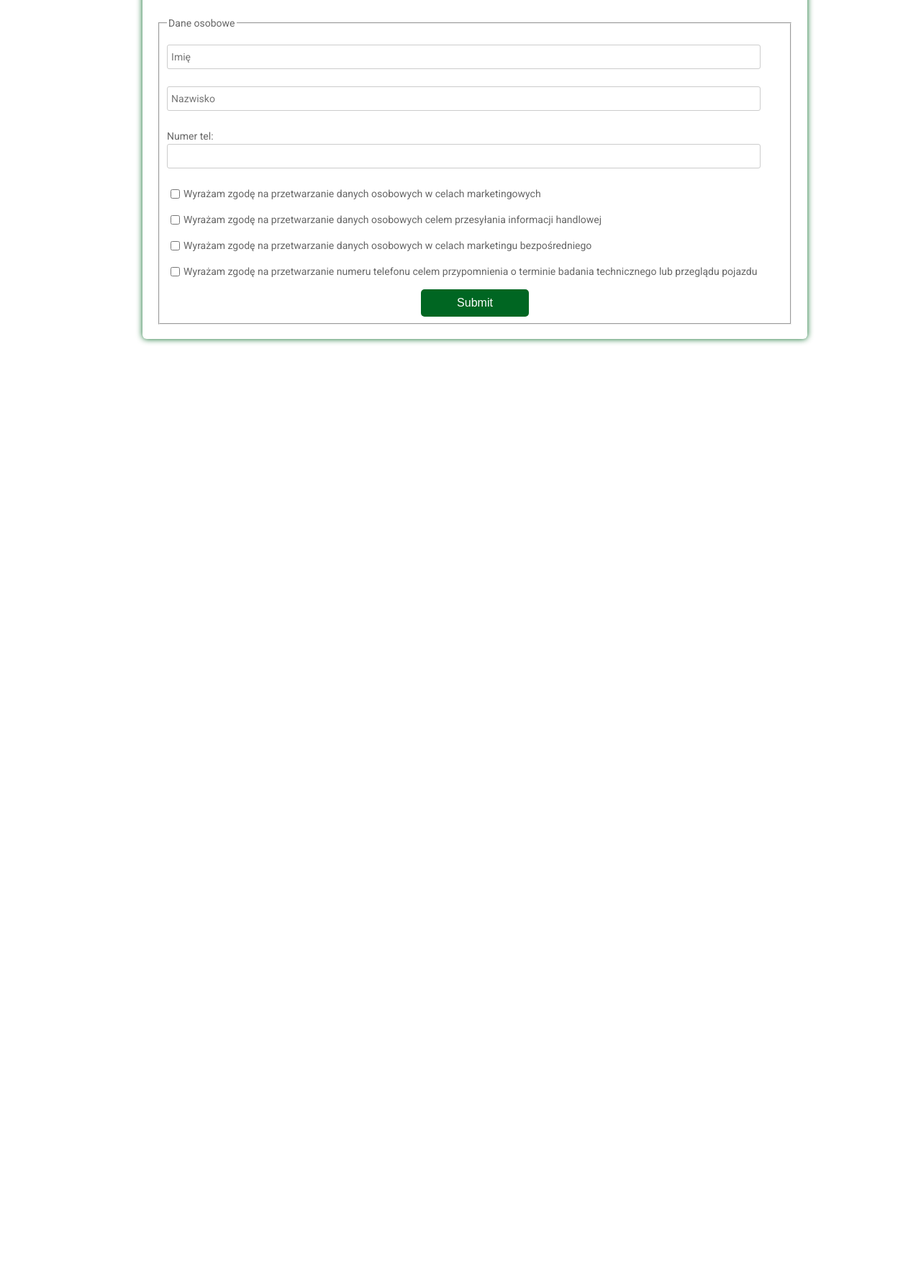
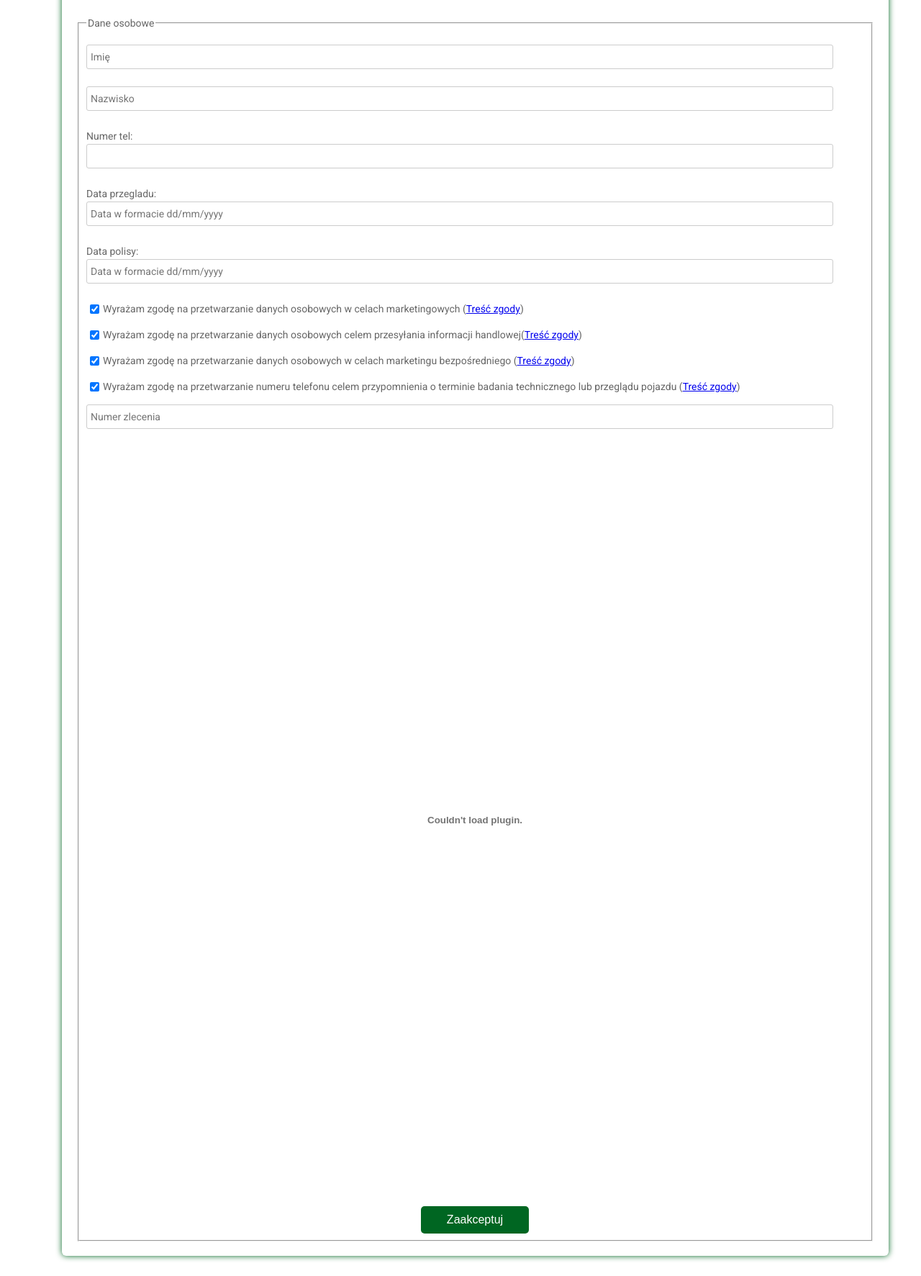
Before and after one commit to FilipPawlak/RODO_APP, a Django app: page /test/ in a window 1280 px wide. Shown: the part 349-2122 px from the top of the page at 72% size. Before the commit the page ends 827 px from the top, so only its background shows below. Run offline with Django 3.2, Linux system fonts and the light colour scheme; some libraries are stand-ins or nearby versions.

Commit message:
New datefields added for future sms services. PDF viewer added to template

```diff
--- a/src/MAIN_FORM/forms.py
+++ b/src/MAIN_FORM/forms.py
@@ -1,36 +1,68 @@
 from django import forms
 from phonenumber_field.formfields import PhoneNumberField
 from .models import MainForm
+from django.utils.safestring import mark_safe
+
 
 class RodoForm(forms.ModelForm):
 	Imię          		    = forms.CharField(label='',
 								  widget = forms.TextInput(
 								  attrs = {"placeholder":"Imię"}))
+
 	Nazwisko                = forms.CharField(label='',
 								  widget = forms.TextInput(
 								  attrs = {"placeholder":"Nazwisko"}))
+
 	Numer_tel               = PhoneNumberField(widget=forms.TextInput(
 									attrs={'placeholder': ('Numer telefonu')}),
 									label=(""))
 
-	ZgodaMarketing          = forms.BooleanField(widget= forms.CheckboxInput(),
-												label=("Wyrażam zgodę na przetwarzanie danych osobowych w celach marketingowych"),
-												label_suffix = (""),
-												required = False)
-	ZgodaInfHandlowa        = forms.BooleanField(widget= forms.CheckboxInput(),
-												label=("Wyrażam zgodę na przetwarzanie danych osobowych celem przesyłania informacji handlowej"),
-												label_suffix = (""),
-												required = False)
-	ZgodaMarketingBezp      = forms.BooleanField(widget= forms.CheckboxInput(),
-												label=("Wyrażam zgodę na przetwarzanie danych osobowych w celach marketingu bezpośredniego"),
-												label_suffix = (""),
-												required = False)
-	ZgodaPrzeglad           = forms.BooleanField(widget= forms.CheckboxInput(),
-												label=("Wyrażam zgodę na przetwarzanie numeru telefonu celem przypomnienia o terminie badania technicznego lub przeglądu pojazdu"),
-												label_suffix = (""),
-												required = False)
+	Data_przegladu          = forms.DateField(
+									widget=forms.DateInput(
+									format='%d/%m/%Y',
+									attrs={'class': 'myDateClass',
+			  							   'placeholder': 'Data w formacie dd/mm/yyyy'}),
+									input_formats=('%d/%m/%Y',),
+									)
+
+	Data_polisy          = forms.DateField(
+									widget=forms.DateInput(
+									format='%d/%m/%Y',
+									attrs={'class': 'myDateClass',
+			  							   'placeholder': 'Data w formacie dd/mm/yyyy'}),
+									input_formats=('%d/%m/%Y',),
+									)
 
 
+
+	ZgodaMarketing          = forms.BooleanField(widget= forms.CheckboxInput(),
+												 initial=True,
+												 label=mark_safe('Wyrażam zgodę na przetwarzanie danych osobowych w celach marketingowych (<a href="www.google.com" target="_blank">Treść zgody</a>)'),
+												 label_suffix = (""),
+												 required = False)
+
+	ZgodaInfHandlowa        = forms.BooleanField(widget= forms.CheckboxInput(),
+												 initial=True,
+												 label=mark_safe('Wyrażam zgodę na przetwarzanie danych osobowych celem przesyłania informacji handlowej(<a href="www.google.com" target="_blank">Treść zgody</a>)'),
+												 label_suffix = (""),
+												 required = False)
+
+	ZgodaMarketingBezp      = forms.BooleanField(widget= forms.CheckboxInput(),
+												 initial=True,
+												 label=mark_safe('Wyrażam zgodę na przetwarzanie danych osobowych w celach marketingu bezpośredniego (<a href="www.google.com" target="_blank">Treść zgody</a>)'),
+												 label_suffix = (""),
+												 required = False)
+
+	ZgodaPrzeglad           = forms.BooleanField(widget= forms.CheckboxInput(),
+												 initial=True,
+												 label=mark_safe('Wyrażam zgodę na przetwarzanie numeru telefonu celem przypomnienia o terminie badania technicznego lub przeglądu pojazdu (<a href="www.google.com" target="_blank">Treść zgody</a>)'),
+												 label_suffix = (""),
+												 required = False)
+
+	NumerZlecenia			= forms.CharField(label='',
+											  required=False,
+								  			  widget = forms.TextInput(
+								              attrs = {"placeholder":"Numer zlecenia"}))
 
 
 
@@ -40,8 +72,11 @@ class RodoForm(forms.ModelForm):
 			'Imię',
 			'Nazwisko',
 			'Numer_tel',
+			'Data_przegladu',
+			'Data_polisy',
 			'ZgodaMarketing',
 			'ZgodaInfHandlowa',
 			'ZgodaMarketingBezp',
 			'ZgodaPrzeglad',
+			'NumerZlecenia',
 		]
--- a/src/MAIN_FORM/models.py
+++ b/src/MAIN_FORM/models.py
@@ -7,7 +7,10 @@ class MainForm(models.Model):
 	Imię      			= models.CharField(max_length=30)
 	Nazwisko  			= models.CharField(max_length=30)
 	Numer_tel 			= PhoneNumberField()
-	ZgodaMarketing   	= models.BooleanField(default=False)
-	ZgodaInfHandlowa   	= models.BooleanField(default=False)
-	ZgodaMarketingBezp  = models.BooleanField(default=False)
-	ZgodaPrzeglad   	= models.BooleanField(default=False)
+	Data_przegladu		= models.DateField(null=True, blank=True)
+	Data_polisy			= models.DateField(null=True, blank=True	)
+	ZgodaMarketing   	= models.BooleanField(default=True)
+	ZgodaInfHandlowa   	= models.BooleanField(default=True)
+	ZgodaMarketingBezp  = models.BooleanField(default=True)
+	ZgodaPrzeglad   	= models.BooleanField(default=True)
+	NumerZlecenia       = models.CharField(max_length=50, null=True, blank=True)
--- a/src/MAIN_FORM/templates/home_with_css.html
+++ b/src/MAIN_FORM/templates/home_with_css.html
@@ -9,8 +9,6 @@
       min-height: 100%;
       }
       body, div, form, input, select, textarea, label, p {
-/*      padding: 0;
-      margin: 0;*/
       outline: none;
       font-family: Roboto, Arial, sans-serif;
       font-size: 14px;
@@ -49,7 +47,6 @@
       .banner {
       position: relative;
       height: 300px;
-      background-image: url("/uploads/media/default/0001/02/e2502bb5e1dab7d5cc9b011c745033821aad632c.jpeg");
       background-size: cover;
       display: flex;
       justify-content: center;
@@ -115,10 +112,11 @@ cursor: pointer;
     </style>
   </head>
   <body>
+  {% load static %}
     <div class="testbox">
       <form>
         <div class="banner">
-          <h1>Zgody marketingowe</h1>
+          <h1 style="font-size:100px">Autobielany.pl</h1>
         </div>
         <br/>
         <fieldset>
@@ -128,11 +126,15 @@ cursor: pointer;
    					{{ form.as_p }}
 					</form>
           </div>
+          <div class="testbox">
+
+            <embed src="{% static 'sample.pdf' %}" type="application/pdf" height="1000px" width="1000">
+          </div>
            <div class="btn-block">
-         	 <button type="submit" value='Save' formmethod='POST'>Submit</button>
+         	 <button type="submit" value='Save' formmethod='POST'>Zaakceptuj</button>
         </div>
         </fieldset>
-
+      </form>
     </div>
   </body>
 </html>
--- a/src/RODO_APP/settings.py
+++ b/src/RODO_APP/settings.py
@@ -114,7 +114,7 @@ TIME_ZONE = 'UTC'
 
 USE_I18N = True
 
-USE_L10N = True
+USE_L10N = False
 
 USE_TZ = True
 
@@ -123,6 +123,7 @@ USE_TZ = True
 # https://docs.djangoproject.com/en/3.1/howto/static-files/
 
 STATIC_URL = '/static/'
+STATIC_ROOT = os.path.join(BASE_DIR, 'static')
 
 PHONENUMBER_DB_FORMAT = 'NATIONAL'
 PHONENUMBER_DEFAULT_REGION = 'PL'
```
Also changed, not shown: src/MAIN_FORM/static/pawlak-logo.png (added), src/db.sqlite3, 1 other file.
